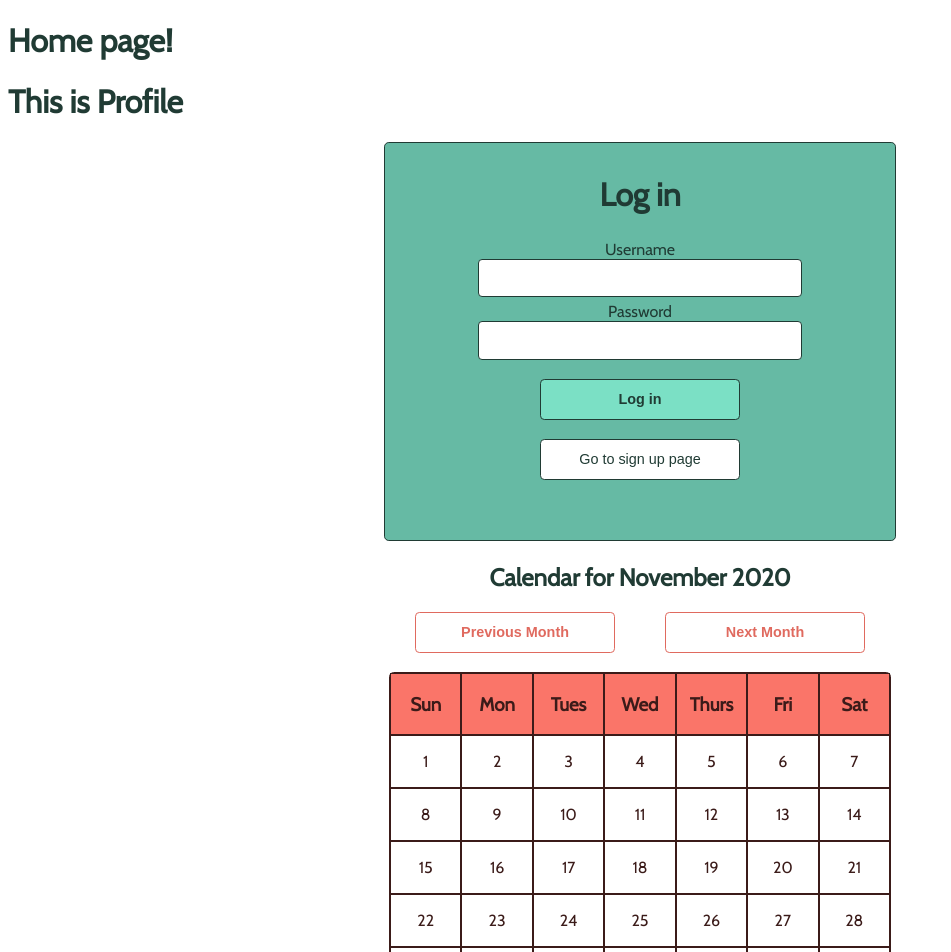
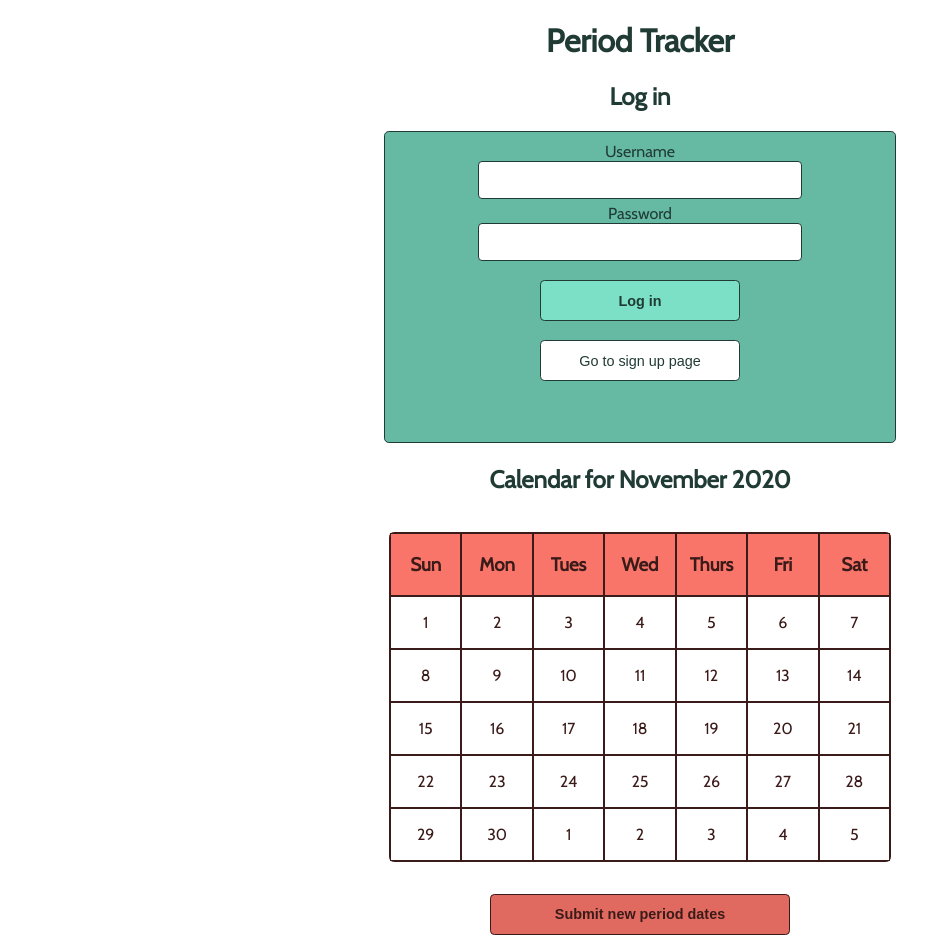
Before and after one commit to red-lipped-batfish-39/tracker, a React app: page / in a window 1280 px wide. Shown: the top 952 px of the page, without its empty margins (0-951 px from the left). Built offline with nearby package versions, Linux system fonts and the light colour scheme.

Commit message:
(update) button placement and styles changed again

```diff
--- a/client/component/login.jsx
+++ b/client/component/login.jsx
@@ -12,11 +12,9 @@ class Login extends Component {
 
     return (
       //user name, pass, button
+      <>
+        <h2>Log in</h2>
         <div className="loginContainer">
-
-        <h1>Log in</h1>
-
-
           <label htmlFor="userID"> Username</label>
           <input value = {this.props.username} type="text" id="userID" name="userID"  onChange = {(e) => {this.props.trackInput('username', e)}}/>
 
@@ -30,6 +28,7 @@ class Login extends Component {
           <p>{this.props.loginError}</p>
 
         </div>
+      </>
     );
   }
 }
--- a/client/component/month.jsx
+++ b/client/component/month.jsx
@@ -50,10 +50,6 @@ class Month extends Component {
       <>
         <div className ="calendarHeading">
           <h2>Calendar for {this.state.monthsStorage[this.props.month]} {this.props.year}</h2>
-          <div className="monthToggle">
-            <button onClick = {this.props.subtractMonth} className="primaryButton">Previous Month</button>
-            <button onClick = {this.props.addMonth} className="primaryButton">Next Month</button>
-          </div>
         </div>
         <br></br>
         <div className="calendar">
@@ -65,12 +61,16 @@ class Month extends Component {
         <br></br>
 
         <div className = "calendarHeading">
-        <button
+          <button
             className ="secondaryButton"
             onClick = {this.props.newPeriod}
           >
             Submit new period dates
           </button><br></br>
+          <div className="monthToggle">
+            <button onClick = {this.props.subtractMonth} className="primaryButton">Previous Month</button>
+            <button onClick = {this.props.addMonth} className="primaryButton">Next Month</button>
+          </div>
         </div>
 
 
--- a/client/component/profile.jsx
+++ b/client/component/profile.jsx
@@ -6,8 +6,12 @@ import Logout from "./logout.jsx"
 class Profile extends Component {
 
   render() {
+    //check task to render the correct component
+
     let component;
     let task = this.props.task;
+
+
     if(task === 'login') {
       component =
       <Login
@@ -19,6 +23,8 @@ class Profile extends Component {
       changeTask = {this.props.changeTask}
       />
     }
+
+
     if(task === 'signup') {
       component =
       <Signup
@@ -31,6 +37,8 @@ class Profile extends Component {
       changeTask = {this.props.changeTask}
       />
     }
+
+
     if(task === 'logout') {
       component =
       <Logout
@@ -43,7 +51,6 @@ class Profile extends Component {
     return (
 
       <div>
-        <h1>This is Profile</h1>
 
         {component}
 
--- a/client/index.html
+++ b/client/index.html
@@ -7,7 +7,7 @@
     <!-- <link rel="stylesheet" href="./static/styles.css"> -->
   </head>
   <body>
-    <h1>Home page!</h1>
+    <h1>Period Tracker</h1>
     <div id="contents">
       <!-- Placeholder for react app -->
     </div>
--- a/client/static/styles.scss
+++ b/client/static/styles.scss
@@ -4,6 +4,10 @@
 body {
   font-family: Cabin;
   color: $D;
+}
+
+h1, h2 {
+  text-align: center;
 }
 
 .loginContainer {
@@ -111,7 +115,7 @@ body {
     font-size: .9em;
     width: 40%;
     margin: auto;
-    font-weight: bold;
+
   }
   .secondaryButton {
     background-color: $J;
@@ -122,6 +126,8 @@ body {
     font-size: .9em;
     white-space: nowrap;
     margin: 0.9em;
+    font-weight: bold;
+    width: 60%;
   }
 }
 
```
Lines whose indentation alone changed are shown as unchanged.
